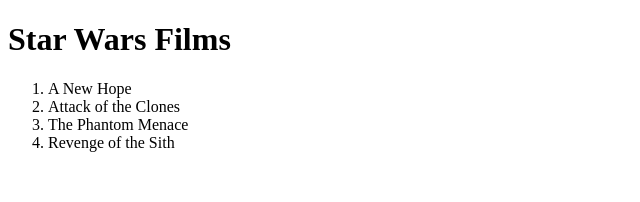
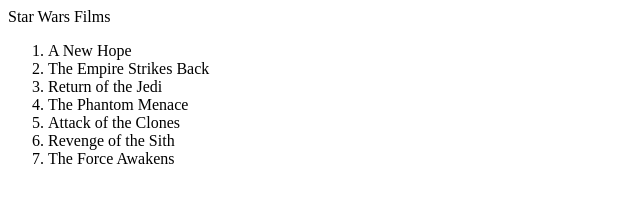
Before and after one commit to KotKommunist/PersonalPortfolio, a plain HTML site: page starwars/index.html in a window 1280 px wide. Shown: the whole page, without its empty margins (0-640 px from the left). Drawn offline with Linux system fonts and the light colour scheme.

Commit message:
got film ordering

```diff
--- a/starwars/index.html
+++ b/starwars/index.html
@@ -18,12 +18,8 @@
     <title>Star Wars Films</title>
   </head>
   <body>
-      <h1>Star Wars Films</h1>
-      <ol>
-        <li id = 'film1'></li>
-        <li id = 'film2'></li>
-        <li id = 'film3'></li>
-        <li id = 'film4'></li>
+      <header>Star Wars Films</header>
+      <ol id = 'filmList'>
       </ol>
       <script src="starwars.js" type="module"></script>
   </body>
--- a/starwars/starwars.js
+++ b/starwars/starwars.js
@@ -1,13 +1,21 @@
 import { films } from '../data/films.js'
 
-console.log(films[6])
+let filmList = document.querySelector('#filmList')
 
-let filmOne = document.querySelector('#film1')
-let filmTwo = document.querySelector('#film2')
-let filmThree = document.querySelector('#film3')
-let filmFour = document.querySelector('#film4')
 
-filmOne.textContent = films[0].title
-filmTwo.textContent = films[1].title
-filmThree.textContent = films[2].title
-filmFour.textContent = films[3].title
+for (let i = 0; i < films.length; i++) {
+    console.log(`The loop counter is: ${i} while the film episode id is: ${films[i].episode_id}`)
+
+
+    const foundFilm = films.find(film => getLastNumber(film.url) === (i + 1).toString())
+   let filmItem = document.createElement('li')
+   filmItem.textContent = foundFilm.title
+   filmList.appendChild(filmItem)
+
+ }
+
+ function getLastNumber(url) {
+    let end = url.lastIndexOf('/')
+    return url.charAt(end - 1)
+
+ }
```
